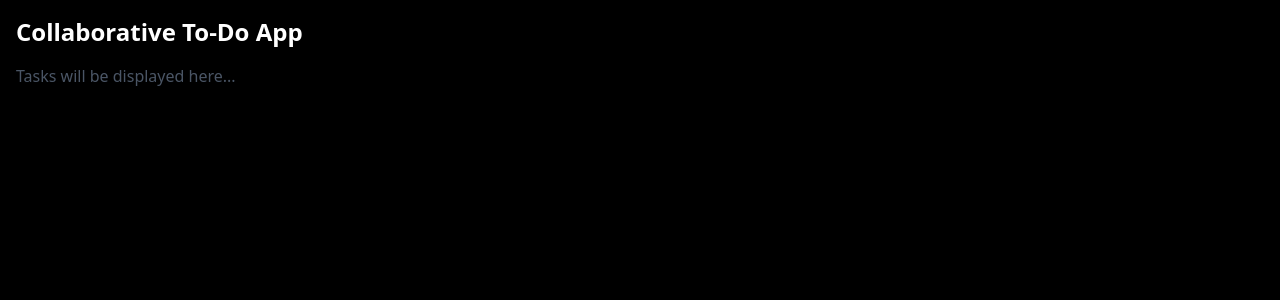
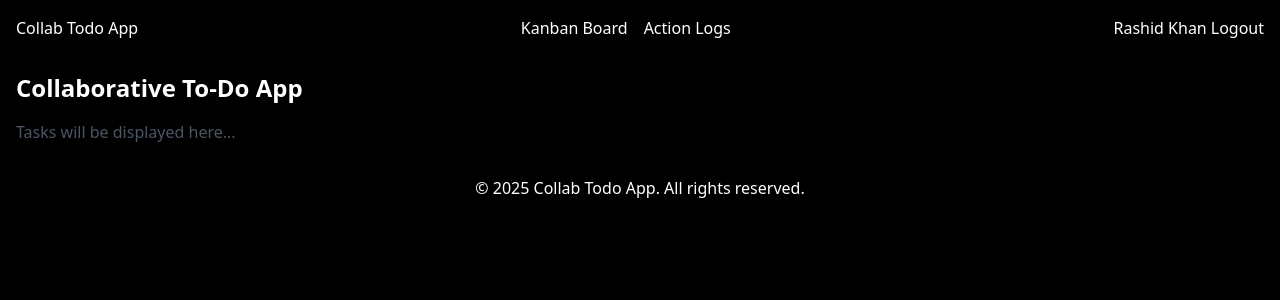
Before and after one commit to Khanr7433/collab-todo-app, a React (Vite) app in the folder frontend/: page / in a window 1280 px wide. Shown: the top 300 px of the page. Built offline with nearby package versions, Linux system fonts and the light colour scheme.

Commit message:
Add Header and Footer components to main application layout

```diff
--- /dev/null
+++ b/frontend/src/components/Footer.jsx
@@ -0,0 +1,14 @@
+import React from "react";
+
+const Footer = () => {
+  const year = new Date().getFullYear();
+  return (
+    <footer className="flex justify-center align-center w-full max-w-7xl mx-auto p-4">
+      <div className="container flex justify-center align-center w-full">
+        <p>&copy; {year} Collab Todo App. All rights reserved.</p>
+      </div>
+    </footer>
+  );
+};
+
+export default Footer;
--- /dev/null
+++ b/frontend/src/components/Header.jsx
@@ -0,0 +1,30 @@
+import React from "react";
+
+const Header = () => {
+  return (
+    <header className="header flex justify-between align-center w-full max-w-7xl mx-auto p-4">
+      <div className="container flex justify-between align-center w-full">
+        <div className="logo">
+          <h1>Collab Todo App</h1>
+        </div>
+
+        <nav className="navigation flex justify-between align-center">
+          <ul className="flex">
+            <li className="mx-2">Kanban Board</li>
+            <li className="mx-2">Action Logs</li>
+          </ul>
+        </nav>
+
+        <div className="flex justify-between align-center gap-1">
+          <div className="username">
+            <i className="fa fa-user"></i>
+            <span className="username">Rashid Khan</span>
+          </div>
+          <button className="logout-button">Logout</button>
+        </div>
+      </div>
+    </header>
+  );
+};
+
+export default Header;
--- a/frontend/src/main.jsx
+++ b/frontend/src/main.jsx
@@ -3,9 +3,13 @@ import { StrictMode } from "react";
 import { createRoot } from "react-dom/client";
 import "./index.css";
 import App from "./App.jsx";
+import Header from "./components/Header.jsx";
+import Footer from "./components/Footer.jsx";
 
 createRoot(document.getElementById("root")).render(
   <StrictMode>
+    <Header />
     <App />
+    <Footer />
   </StrictMode>
 );
```
